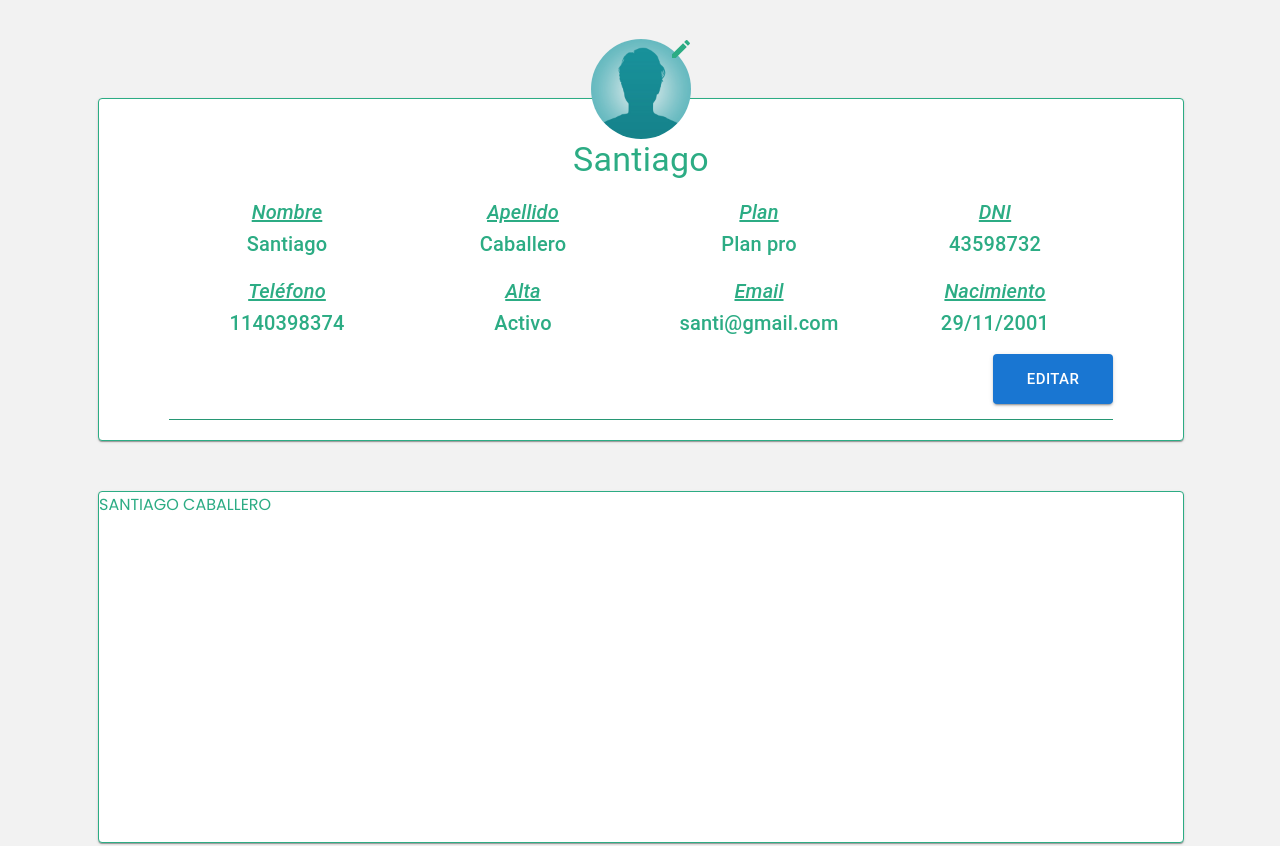
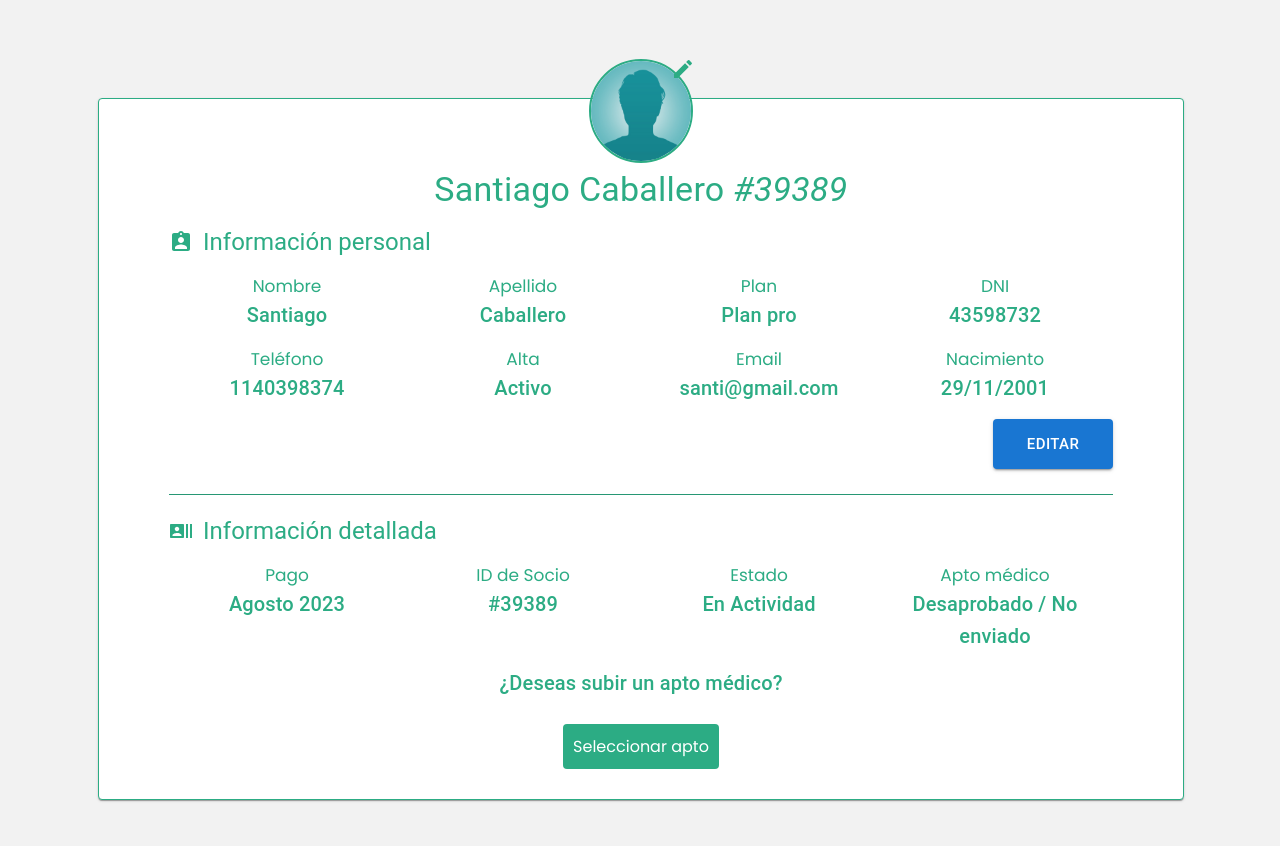
Before and after one commit to SaanCaba/muvinai-test, a React (Vite) app: page / in a window 1280 px wide. Shown: the top 846 px of the page. Built offline with nearby package versions, Linux system fonts and the light colour scheme.

Commit message:
detailed information

```diff
--- /dev/null
+++ b/src/components/BoxLayout/index.tsx
@@ -0,0 +1,21 @@
+import { Box } from "@mui/material";
+import React from "react";
+
+function BoxLayout({ children }: { children: React.ReactNode }) {
+  return (
+    <Box
+      sx={{
+        display: "flex",
+        flexDirection: "column",
+        gap: "15px",
+        paddingLeft: "70px",
+        paddingRight: "70px",
+        position: "relative",
+      }}
+    >
+      {children}
+    </Box>
+  );
+}
+
+export default BoxLayout;
--- /dev/null
+++ b/src/components/DetailedInformation/index.tsx
@@ -0,0 +1,155 @@
+import BoxLayout from "../BoxLayout";
+import SectionTitle from "../Helpers/SectionTitle";
+import {
+  Grid,
+  Typography,
+  Button,
+  Box,
+  colors,
+  TextField,
+} from "@mui/material";
+import RecentActorsIcon from "@mui/icons-material/RecentActors";
+import Field from "../Field";
+import Label from "../Helpers/Label";
+import { useState } from "react";
+
+interface Props {
+  fitMedical: boolean;
+  editFitMedical: (val: boolean) => void;
+}
+
+function FitMedicalField({
+  fieldName,
+  children,
+}: {
+  fieldName: string;
+  children: React.ReactNode;
+}) {
+  return (
+    <Grid item xs={3}>
+      <Label name={fieldName} />
+      <Typography
+        sx={{
+          textAlign: "center",
+        }}
+        variant="h6"
+      >
+        {children}
+      </Typography>
+    </Grid>
+  );
+}
+
+function DetailedInformation({ fitMedical, editFitMedical }: Props) {
+  const [localFitMedical, setLocalFitMedical] = useState<null | string>(null);
+  const handleUpdateFitMedical = (e: React.ChangeEvent<HTMLInputElement>) => {
+    if (e.target.files !== null) {
+      setLocalFitMedical(URL.createObjectURL(e.target.files[0]));
+    }
+  };
+
+  return (
+    <BoxLayout>
+      <SectionTitle title="Información detallada">
+        <RecentActorsIcon />
+      </SectionTitle>
+      <Grid
+        container
+        sx={{
+          display: "flex",
+        }}
+      >
+        <Field fieldName="Pago" field="Agosto 2023" />
+        <Field fieldName="ID de Socio" field="#39389" />
+        <Field fieldName="Estado" field="En Actividad" />
+        <FitMedicalField fieldName="Apto médico">
+          {fitMedical ? "Aprobado" : "Desaprobado / No enviado"}
+        </FitMedicalField>
+      </Grid>
+      <Box
+        sx={{
+          display: "flex",
+          flexDirection: "column",
+          alignItems: "center",
+          gap: "10px",
+          paddingBottom: "10px",
+        }}
+      >
+        <Typography variant="h6" sx={{ paddingBottom: "15px" }}>
+          ¿Deseas subir un apto médico?
+        </Typography>
+        <label className="fitMedicalLabel">
+          Seleccionar apto
+          <input
+            onChange={(e) => handleUpdateFitMedical(e)}
+            accept="image/*"
+            type="file"
+            hidden
+          />
+        </label>
+      </Box>
+      {localFitMedical !== null && (
+        <Box
+          sx={{
+            display: "flex",
+            flexDirection: "column",
+            alignItems: "center",
+            gap: "10px",
+          }}
+        >
+          <a
+            target="__blank"
+            href={localFitMedical}
+            style={{ width: "min-content" }}
+          >
+            <img width={300} height={300} src={localFitMedical} />
+          </a>
+          <Box
+            sx={{
+              display: "flex",
+              gap: "10px",
+            }}
+          >
+            <Button
+              sx={{
+                width: "145px",
+              }}
+              variant="contained"
+              color="error"
+              onClick={() => {
+                editFitMedical(false);
+                setLocalFitMedical(null);
+              }}
+            >
+              Denegar
+            </Button>
+            <Button
+              sx={{
+                width: "145px",
+              }}
+              variant="contained"
+              color="success"
+              onClick={() => {
+                editFitMedical(true);
+                setLocalFitMedical(null);
+              }}
+            >
+              Aprobar
+            </Button>
+          </Box>
+          <Box>
+            <Label name="Fecha de caducidad" />
+            <TextField
+              type="date"
+              sx={{
+                width: "300px",
+              }}
+            />
+          </Box>
+        </Box>
+      )}
+    </BoxLayout>
+  );
+}
+
+export default DetailedInformation;
--- a/src/components/Field/index.tsx
+++ b/src/components/Field/index.tsx
@@ -1,4 +1,5 @@
 import { Box, Grid, Typography } from "@mui/material";
+import Label from "../Helpers/Label";
 
 interface Props {
   field: string | boolean;
@@ -8,22 +9,14 @@ interface Props {
 function Field({ field, fieldName }: Props) {
   return (
     <Grid item xs={3}>
-      <Typography
-        variant="h6"
-        sx={{
-          textDecoration: "underline",
-          textAlign: "center",
-        }}
-      >
-        <i>{fieldName}</i>
-      </Typography>
+      <Label name={fieldName} />
       <Typography
         sx={{
           textAlign: "center",
         }}
         variant="h6"
       >
-        {typeof field === "boolean" ? "Activo" : field}
+        {typeof field === "boolean" ? (field ? "Activo" : "Inactivo") : field}
       </Typography>
     </Grid>
   );
--- a/src/components/Helpers/Label/index.tsx
+++ b/src/components/Helpers/Label/index.tsx
@@ -1,11 +1,15 @@
-import React from "react";
-
 interface Props {
   name: string;
 }
 
 function Label({ name }: Props) {
-  return <label>{name}</label>;
+  return (
+    <label
+      style={{ display: "flex", justifyContent: "center", fontSize: "17px" }}
+    >
+      {name}
+    </label>
+  );
 }
 
 export default Label;
--- /dev/null
+++ b/src/components/Helpers/SectionTitle/index.tsx
@@ -0,0 +1,25 @@
+import { Typography } from "@mui/material";
+import React from "react";
+
+function SectionTitle({
+  children,
+  title,
+}: {
+  children: React.ReactNode;
+  title: string;
+}) {
+  return (
+    <Typography
+      variant="h5"
+      sx={{
+        display: "flex",
+        alignItems: "center",
+        gap: "10px",
+      }}
+    >
+      {children} {title}
+    </Typography>
+  );
+}
+
+export default SectionTitle;
--- a/src/components/PersonalSection/index.tsx
+++ b/src/components/PersonalSection/index.tsx
@@ -4,7 +4,6 @@ import {
   Button,
   Divider,
   Grid,
-  IconButton,
   Paper,
   Typography,
 } from "@mui/material";
@@ -16,9 +15,15 @@ import { useState } from "react";
 import PersonalDataForm from "../PersonalDataForm";
 import { PersonalData } from "../../models/personalData";
 import EditAvatar from "../EditAvatar";
+import AssignmentIndIcon from "@mui/icons-material/AssignmentInd";
+
+import BoxLayout from "../BoxLayout";
+import SectionTitle from "../Helpers/SectionTitle";
+import DetailedInformation from "../DetailedInformation";
 
 function PersonalSection() {
-  const { personalData, editData, editPicture } = usePersonalData();
+  const { personalData, editData, editPicture, editFitMedical } =
+    usePersonalData();
   const [edit, setEdit] = useState(false);
 
   const handleEdit = (e: React.FormEvent, dataForm: PersonalData) => {
@@ -43,20 +48,12 @@ function PersonalSection() {
         display: "flex",
         flexDirection: "column",
         gap: "20px",
+        paddingTop: "20px",
+        paddingBottom: "20px",
       }}
       component="section"
     >
-      <Box
-        sx={{
-          display: "flex",
-          flexDirection: "column",
-          gap: "15px",
-          paddingTop: "40px",
-          paddingLeft: "70px",
-          paddingRight: "70px",
-          position: "relative",
-        }}
-      >
+      <BoxLayout>
         <Box
           sx={{
             position: "absolute",
@@ -68,7 +65,12 @@ function PersonalSection() {
           }}
         >
           <Avatar
-            sx={{ width: 100, height: 100 }}
+            sx={{
+              width: 100,
+              height: 100,
+              border: `2px solid ${colors.primary}`,
+              background: "white",
+            }}
             alt="profile photo"
             src={!personalData.picture ? defaultAvatar : personalData.picture}
           />
@@ -78,10 +80,14 @@ function PersonalSection() {
           variant="h4"
           sx={{
             textAlign: "center",
+            paddingTop: "50px",
           }}
         >
-          {personalData.firstName}
+          {personalData.firstName} {personalData.lastName} <i>#39389</i>
         </Typography>
+        <SectionTitle title="Información personal">
+          <AssignmentIndIcon />
+        </SectionTitle>
         {edit ? (
           <PersonalDataForm handleEdit={handleEdit} data={personalData} />
         ) : (
@@ -122,11 +128,14 @@ function PersonalSection() {
         <Divider
           sx={{
             background: colors.primary,
+            marginTop: "10px",
           }}
         />
-      </Box>
-
-      <Box></Box>
+      </BoxLayout>
+      <DetailedInformation
+        editFitMedical={editFitMedical}
+        fitMedical={personalData.fitMedical}
+      />
     </Paper>
   );
 }
--- a/src/hooks/usePersonalData.tsx
+++ b/src/hooks/usePersonalData.tsx
@@ -12,6 +12,7 @@ function usePersonalData() {
     mail: "santi@gmail.com",
     birth: "29/11/2001",
     picture: null,
+    fitMedical: false,
   });
 
   const editData = (dataForm: PersonalData) => {
@@ -28,7 +29,14 @@ function usePersonalData() {
     });
   };
 
-  return { personalData, editData, editPicture };
+  const editFitMedical = (fitMedicalStatus: boolean) => {
+    setPersonalData({
+      ...personalData,
+      fitMedical: fitMedicalStatus,
+    });
+  };
+
+  return { personalData, editData, editPicture, editFitMedical };
 }
 
 export default usePersonalData;
--- a/src/index.css
+++ b/src/index.css
@@ -23,6 +23,17 @@ body {
   cursor: pointer;
 }
 
+.fitMedicalLabel {
+  background-color: #2cac84;
+  color: white;
+  border-radius: 4px;
+  padding: 10px;
+  transition: all 1s ease;
+  cursor: pointer;
+}
+.fitMedicalLabel:hover {
+  background-color: #228566;
+}
 .labelPicture:hover {
   background-color: rgba(206, 245, 206, 0.516);
 }
```
Also changed, not shown: src/models/personalData.ts (+10 -9 lines).
